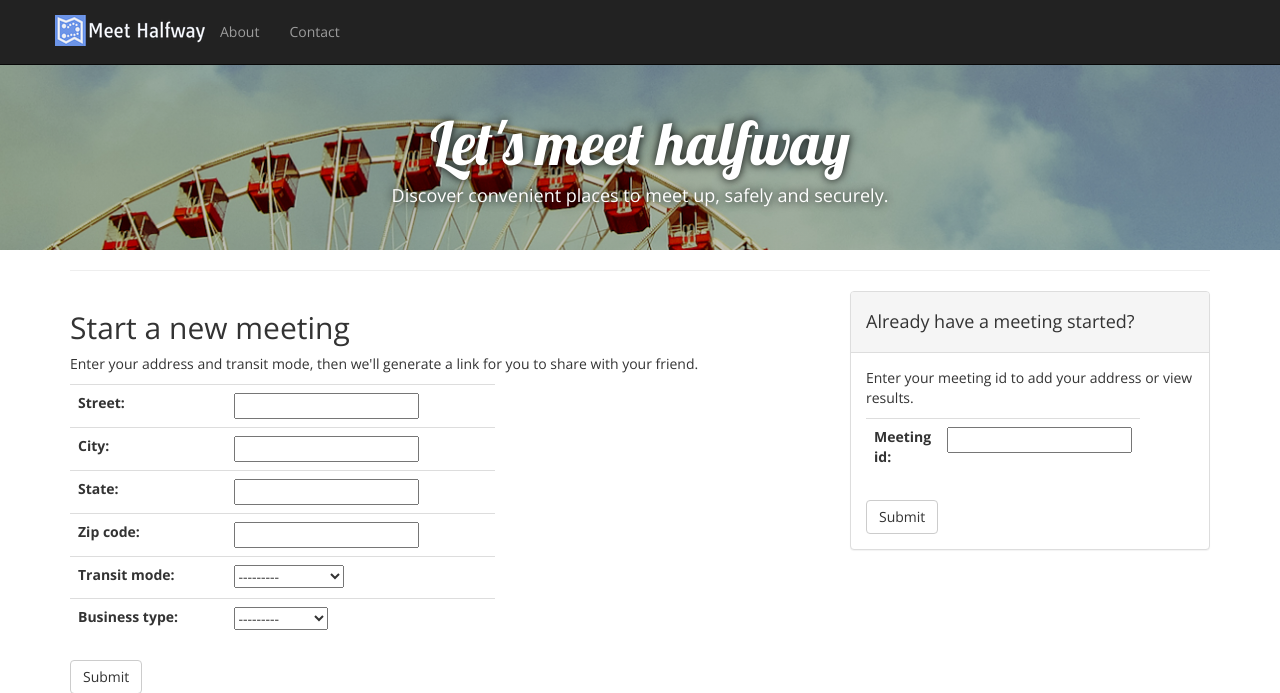
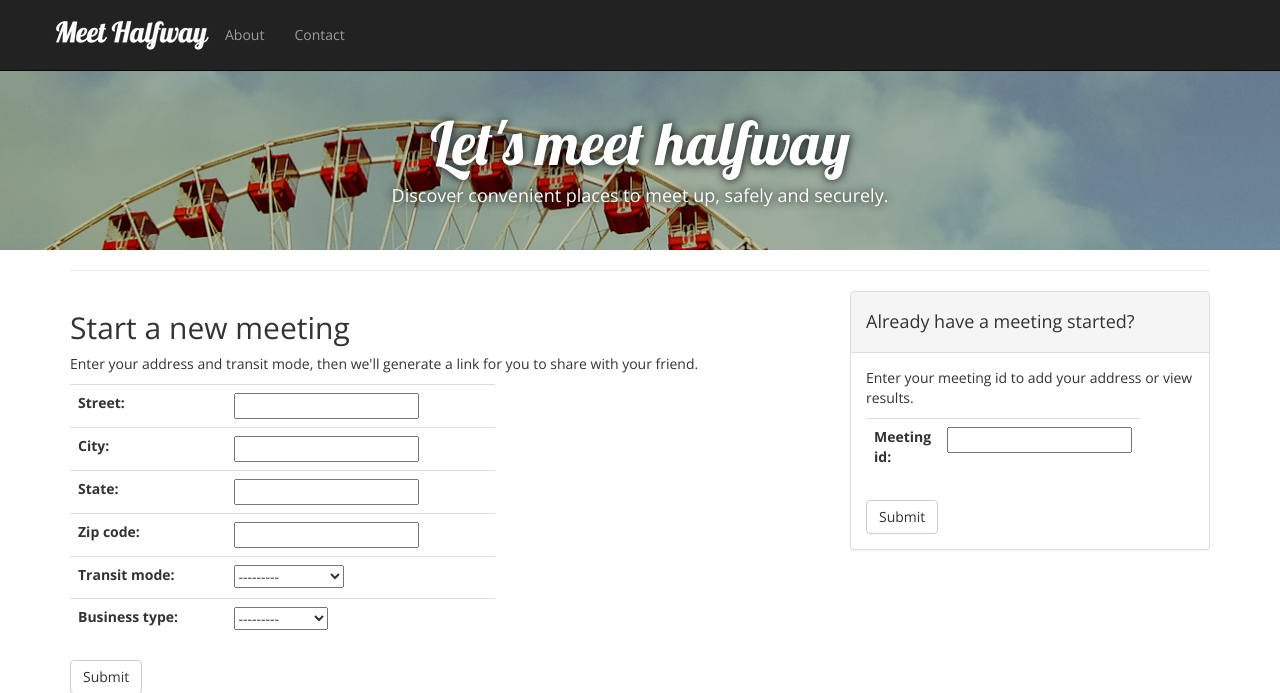
Before and after one commit to cszc/Meet-Halfway, a Django app: page /test/home in a window 1280 px wide. Shown: the top 693 px of the page. Run offline with Django 3.2, Linux system fonts and the light colour scheme; some libraries are stand-ins or nearby versions.

Commit message:
updated logo

```diff
--- a/meethalfway/static/bootstrap/css/logo-nav.css
+++ b/meethalfway/static/bootstrap/css/logo-nav.css
@@ -9,11 +9,11 @@ body {
 }
 
 .navbar-fixed-top .nav {
-    padding: 7px 0;
+    padding: 10px 0;
 }
 
 .navbar-fixed-top .navbar-brand {
-    padding: 0 10px;
+    padding: 0 20px;
 }
 
 @media(min-width:768px) {
@@ -22,7 +22,7 @@ body {
     }
 
     .navbar-fixed-top .navbar-brand {
-        padding: 15px 0;
+        padding: 20px 0;
     }
 }
 
--- a/meethalfway/templates/halfwayapp/base.html
+++ b/meethalfway/templates/halfwayapp/base.html
@@ -56,7 +56,7 @@
                     <span class="icon-bar"></span>
                 </button>
                 <a class="navbar-brand" href="/test/home.html">
-                    <img src="{% static "bootstrap/images/logo.png" %}" alt="">
+                    <img src="{% static "bootstrap/images/font-logo.png" %}" alt="">
                 </a>
             </div>
             <!-- Collect the nav links, forms, and other content for toggling -->
```
Also changed, not shown: meethalfway/static/bootstrap/images/bg2.png, meethalfway/static/bootstrap/images/font-logo.png (added).
